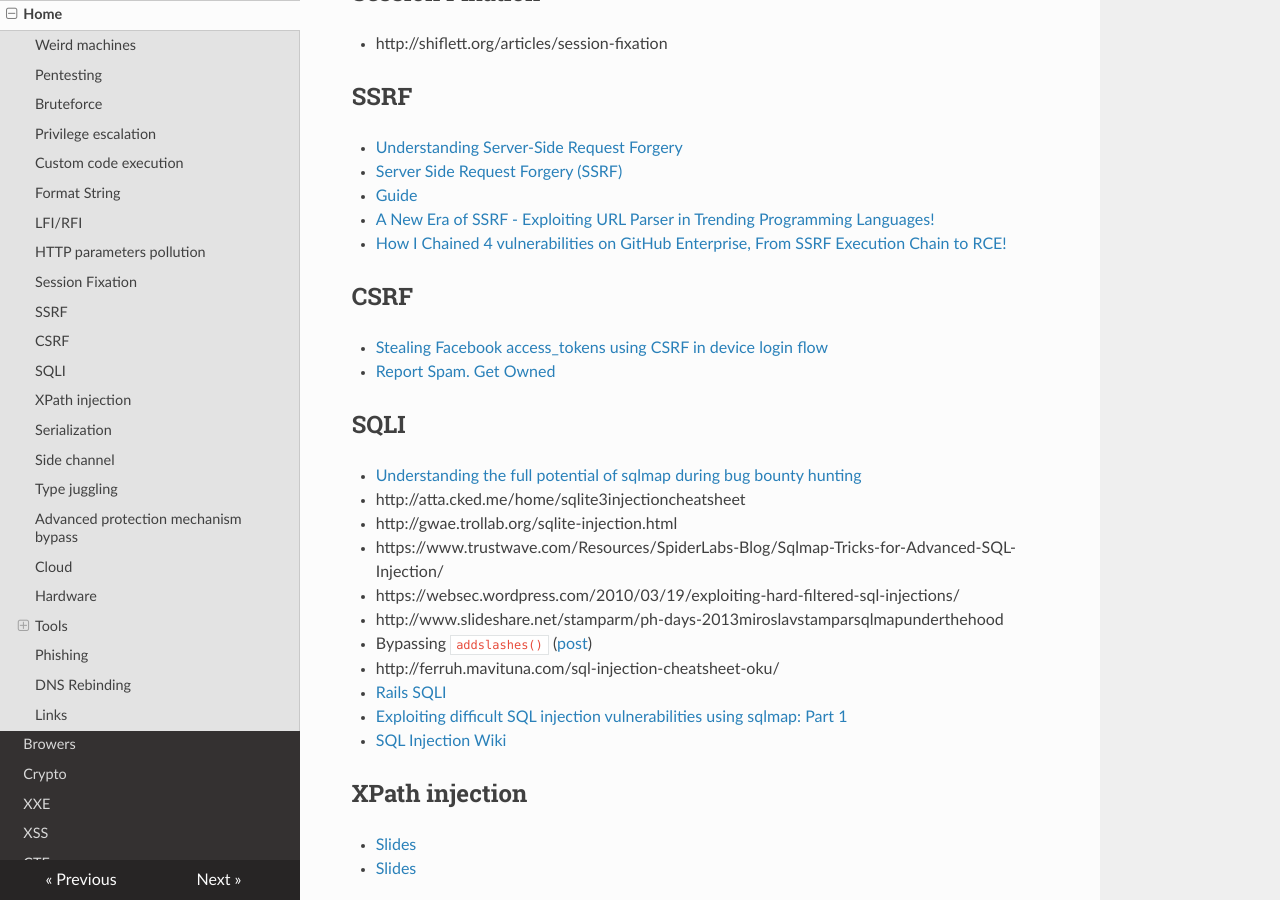
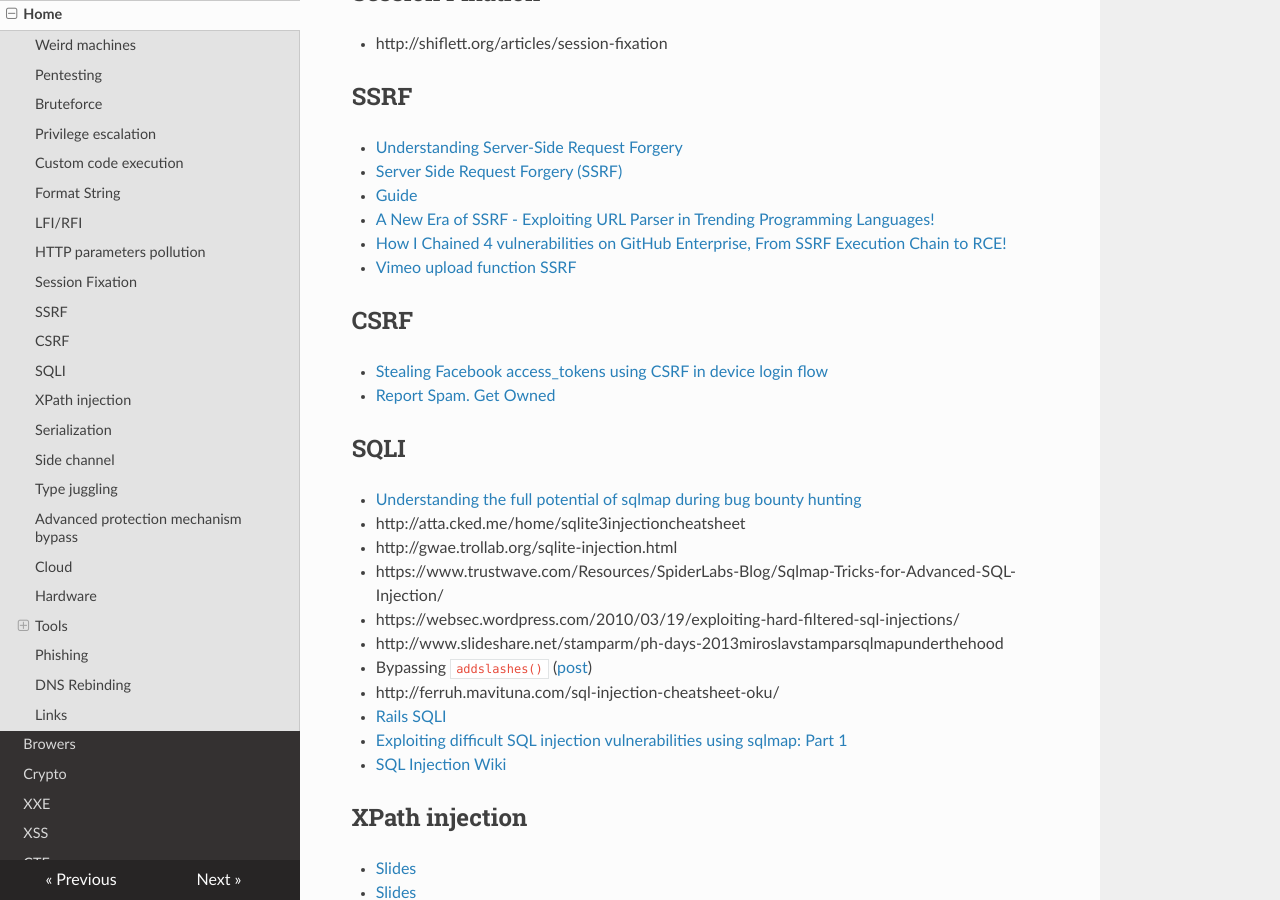
Before and after one commit to gipi/low-level, an MkDocs documentation site: the page built from docs/security/index.md, in a window 1280 px wide and 900 px high, scrolled down 3165 px. Built offline with MkDocs 1.6.1, drawn with Linux system fonts in a browser that asks for light colours; nearby versions of some CDN libraries; old or Windows-style settings are respelled for this version of MkDocs.

Commit message:
Update index.md

```diff
--- a/docs/security/index.md
+++ b/docs/security/index.md
@@ -132,6 +132,7 @@ by injecting query string delimiters. ``HtmlEntities`` are out of context here.
  - [A New Era of SSRF - Exploiting URL Parser in
 Trending Programming Languages!](https://www.blackhat.com/docs/us-17/thursday/us-17-Tsai-A-New-Era-Of-SSRF-Exploiting-URL-Parser-In-Trending-Programming-Languages.pdf)
  - [How I Chained 4 vulnerabilities on GitHub Enterprise, From SSRF Execution Chain to RCE!](http://blog.orange.tw/2017/07/how-i-chained-4-vulnerabilities-on.html)
+ - [Vimeo upload function SSRF](https://medium.com/@dPhoeniixx/vimeo-upload-function-ssrf-7466d8630437)
 
 ## CSRF
 
```
